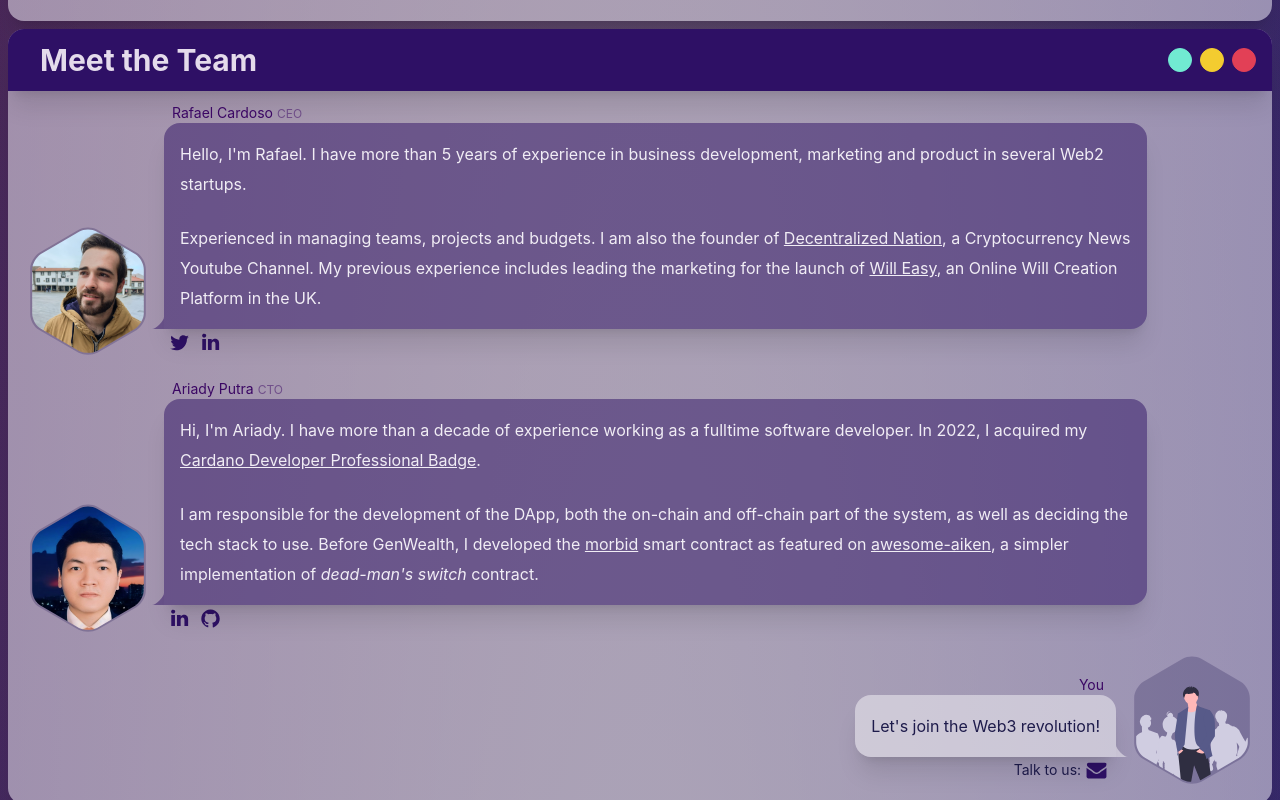
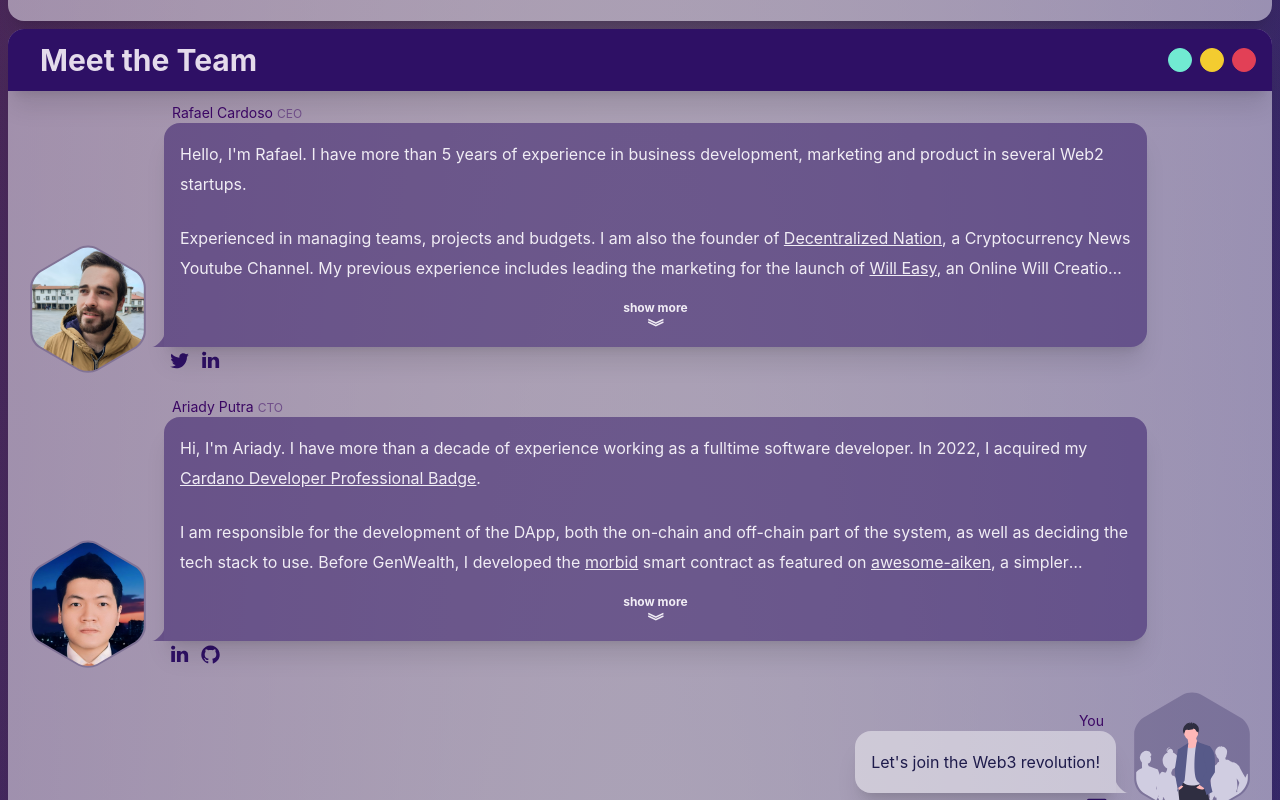
Before and after one commit to gen-wealth/landing-page, a React (Vite) app: page / in a window 1280 px wide. Shown: the part 2880-3680 px from the top of the page. Built offline with nearby package versions, Linux system fonts and the light colour scheme.

Commit message:
Foldable chat-bubble

```diff
--- a/src/components/TeamMembers.tsx
+++ b/src/components/TeamMembers.tsx
@@ -2,6 +2,7 @@ import { FormattedMessage, useIntl } from "react-intl";
 import { scrollToElement } from "../util";
 import AnchorScrollOffset from "./AnchorScrollOffset";
 import Svg from "./Svg";
+import { useEffect } from "react";
 
 type member = {
   id: string;
@@ -133,7 +134,6 @@ function TeamMembers() {
                     href="https://github.com/aiken-lang/awesome-aiken?tab=readme-ov-file#Dapps:~:text=morbid%20%2D%20A%20dead%2Dman%27s%20switch%20contract"
                     className="link"
                   >
-                    {" "}
                     {<FormattedMessage id="awesomeAiken" />}
                   </a>
                 ),
@@ -200,6 +200,23 @@ function TeamMembers() {
     },
   ];
 
+  useEffect(() => {
+    const manageShowMoreVisibility = () =>
+      members.forEach((member, index) => {
+        const bio = document.getElementById(`${member.id}.${index}`);
+        const more = document.getElementById(`${member.id}.show-more`);
+        if (bio && bio.clientHeight == bio.scrollHeight) {
+          more?.classList.add("hidden");
+        } else {
+          more?.classList.remove("hidden");
+        }
+      });
+    manageShowMoreVisibility();
+
+    window.addEventListener("resize", manageShowMoreVisibility);
+    return () => window.removeEventListener("resize", manageShowMoreVisibility);
+  }, []);
+
   return (
     <div>
       <AnchorScrollOffset id={"team-members"} />
@@ -249,21 +266,57 @@ function memberBubble(member: member, index: number, total: number) {
         </div>
 
         <div className={`flex flex-col w-full items-${member.chatPosition}`}>
-          <div className="chat-header">
+          {/* chat-header */}
+          <div className="chat-header whitespace-nowrap">
             <a className="ml-2 mr-1" onClick={(e) => scrollToElement(e, member.id)}>
               {member.name}
             </a>
             <span className="text-xs opacity-50 mr-2">{member.title}</span>
           </div>
 
+          {/* chat-bubble */}
           <div
-            className={`chat-bubble bg-opacity-50 shadow-xl ${
+            className={`chat-bubble flex flex-col gap-2 bg-opacity-50 shadow-xl ${
               member.chatPosition === "start" ? "bg-violet-950 text-[rgb(241,237,245)]" : "bg-[rgb(248,246,250)] text-indigo-950"
             }`}
           >
-            {member.bio}
+            {/* lines... */}
+            <div id={`${member.id}.${index}`} className="line-clamp-4">
+              {member.bio}
+            </div>
+
+            {/* show more */}
+            <div id={`${member.id}.show-more`} className="text-center font-bold hidden">
+              <div
+                className="link no-underline"
+                onClick={() => {
+                  document.getElementById(`${member.id}.${index}`)?.classList.add("line-clamp-none");
+                  document.getElementById(`${member.id}.show-more`)?.classList.add("hidden");
+                  document.getElementById(`${member.id}.show-less`)?.classList.remove("hidden");
+                }}
+              >
+                <sub className="link-hover">show more</sub>
+                <br />︾
+              </div>
+            </div>
+
+            {/* show less */}
+            <div id={`${member.id}.show-less`} className="text-center font-bold hidden">
+              <div
+                className="link no-underline"
+                onClick={() => {
+                  document.getElementById(`${member.id}.${index}`)?.classList.remove("line-clamp-none");
+                  document.getElementById(`${member.id}.show-more`)?.classList.remove("hidden");
+                  document.getElementById(`${member.id}.show-less`)?.classList.add("hidden");
+                }}
+              >
+                ︽<br />
+                <sup className="link-hover">show less</sup>
+              </div>
+            </div>
           </div>
 
+          {/* chat-footer */}
           <div className="chat-footer text-indigo-950">
             <div className="flex items-center">
               <p className="style-p">{member.social.prefix}&nbsp;</p>
```
